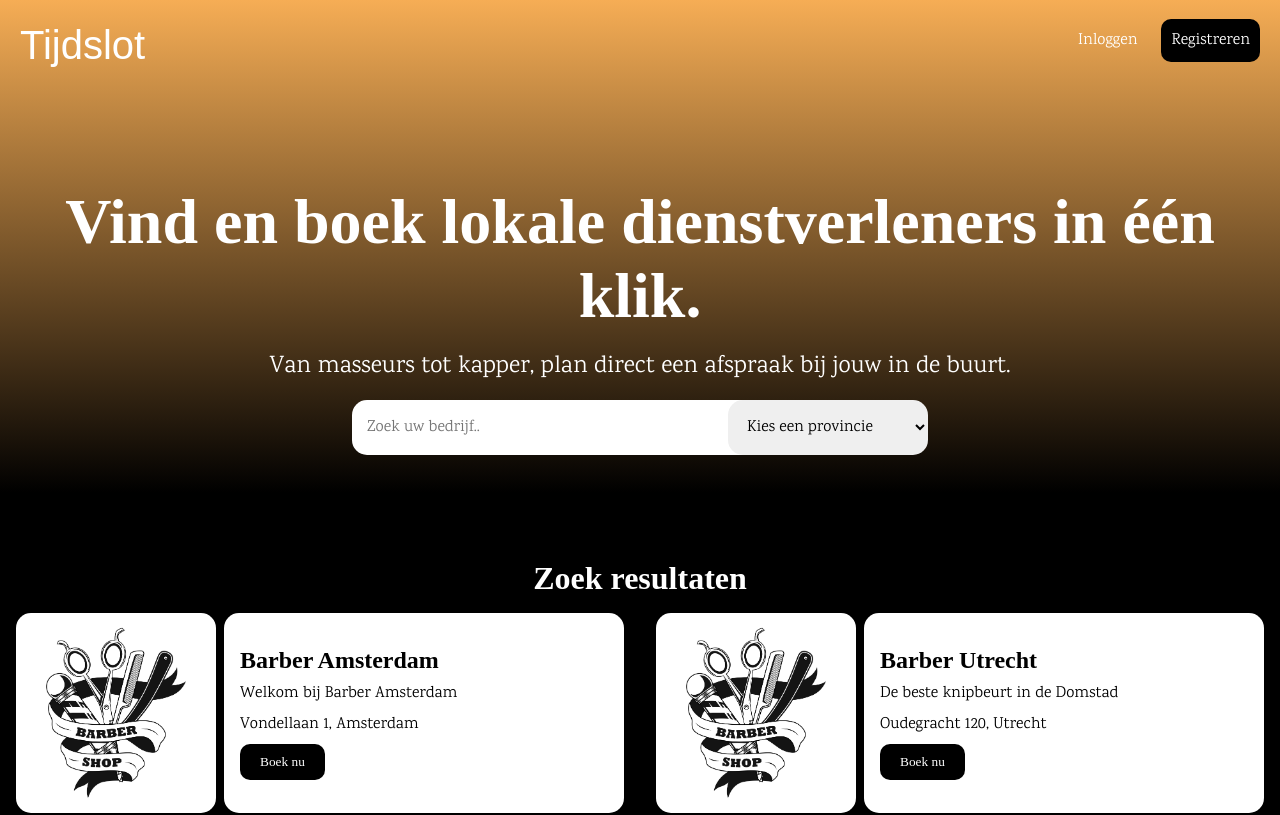
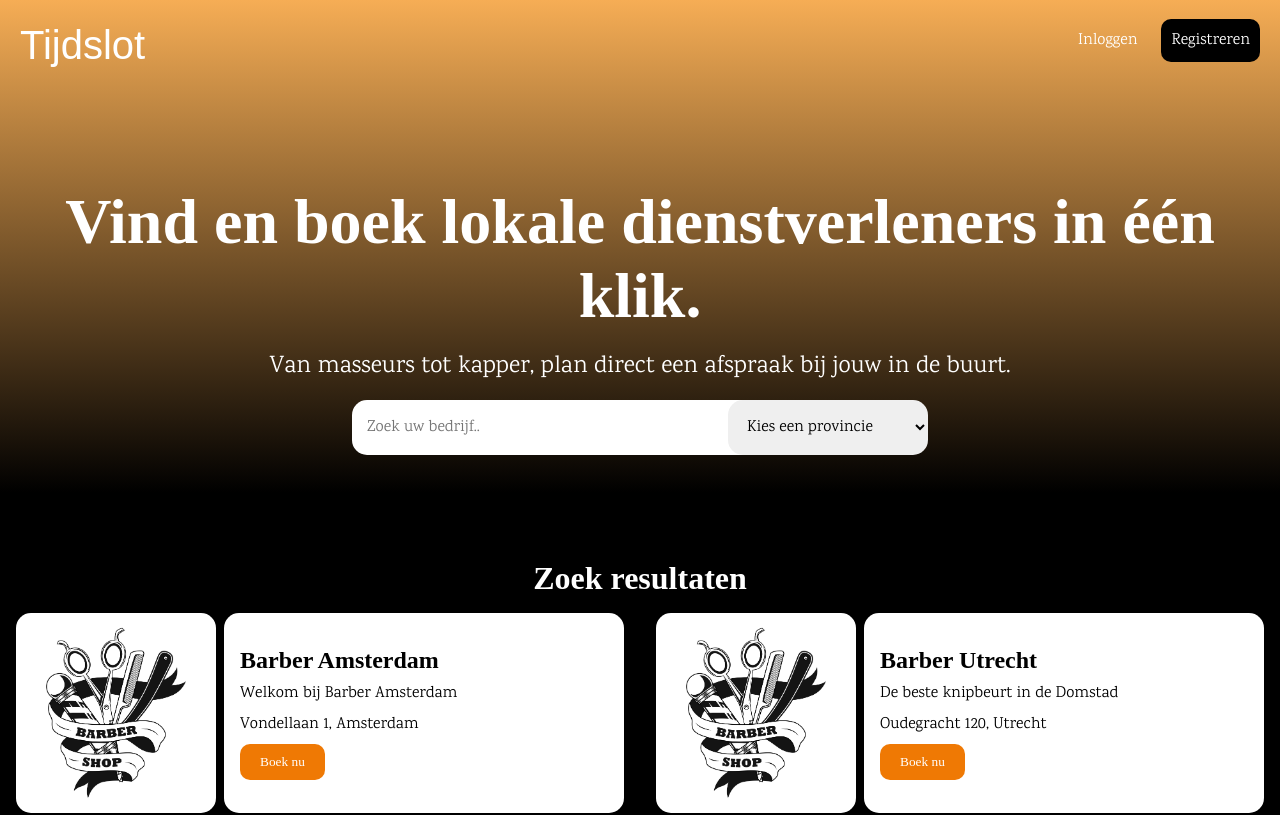
Before and after one commit to VincentOosterom/Eindopdracht-Frontend, a React (Vite) app: page / in a window 1280 px wide. Shown: the top 815 px of the page. Built offline with nearby package versions, Linux system fonts and the light colour scheme; a web font is replaced by a local one.

Commit message:
Agenda aangepast

```diff
--- a/src/index.css
+++ b/src/index.css
@@ -13,7 +13,7 @@
     --font-body: 'Karma', serif;
 
     --color-primary: #F6AD55;
-    --color-button: #000000;
+    --color-button: #ef7904;
     --color-text: #00000;
     --color-bg: #ffffff;
     --color-white: #ffffff;
@@ -100,7 +100,7 @@ input, textarea, select {
     --fc-neutral-bg-color: var(--color-bg);
     --fc-border-color: rgba(0,0,0,.12);
 
-    --fc-button-bg-color: var(--color-button);
+    --fc-button-bg-color: var(--color-bg);
     --fc-button-text-color: var(--color-text);
     --fc-button-border-color: var(--color-button);
     --fc-button-hover-bg-color: var(--color-primary);
```
